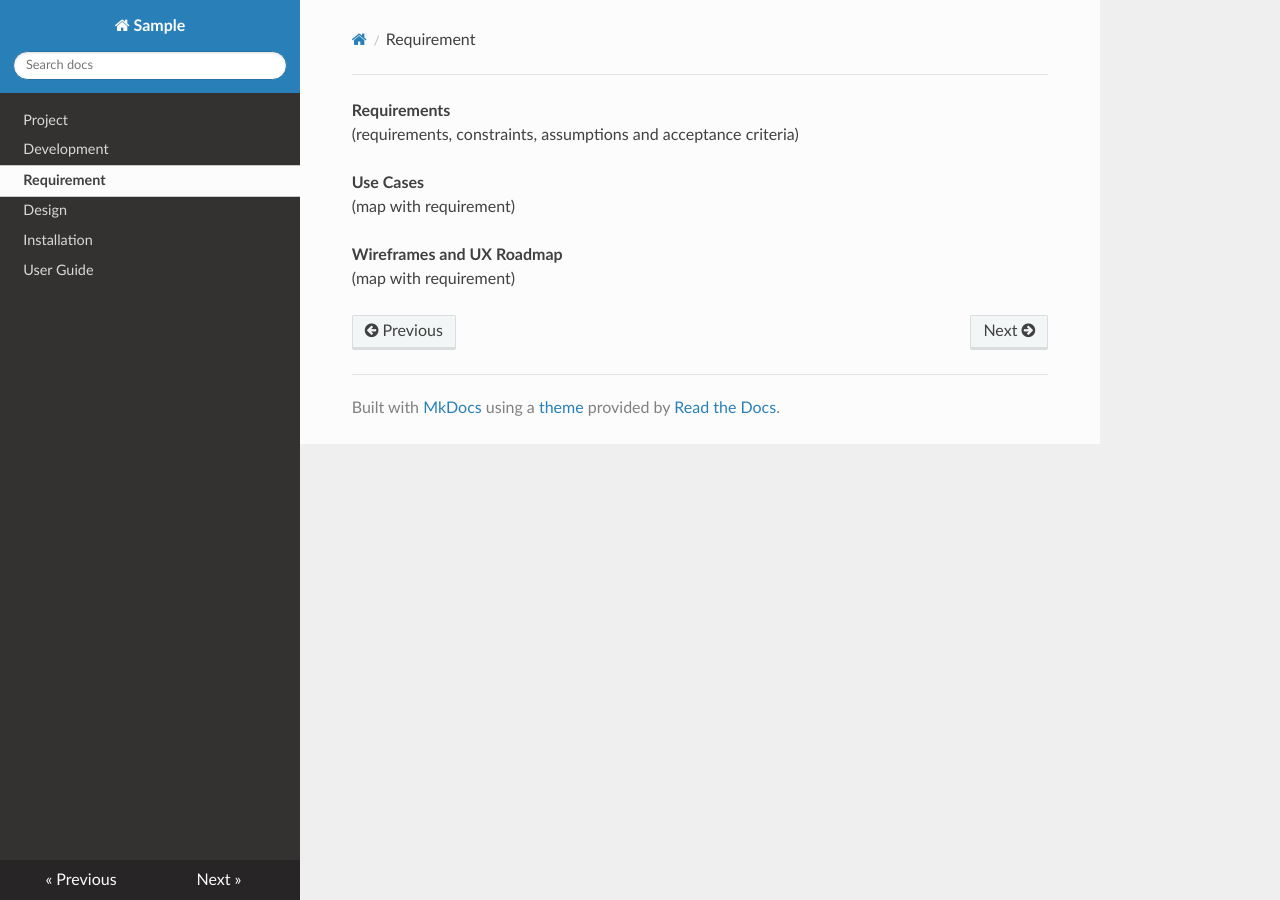
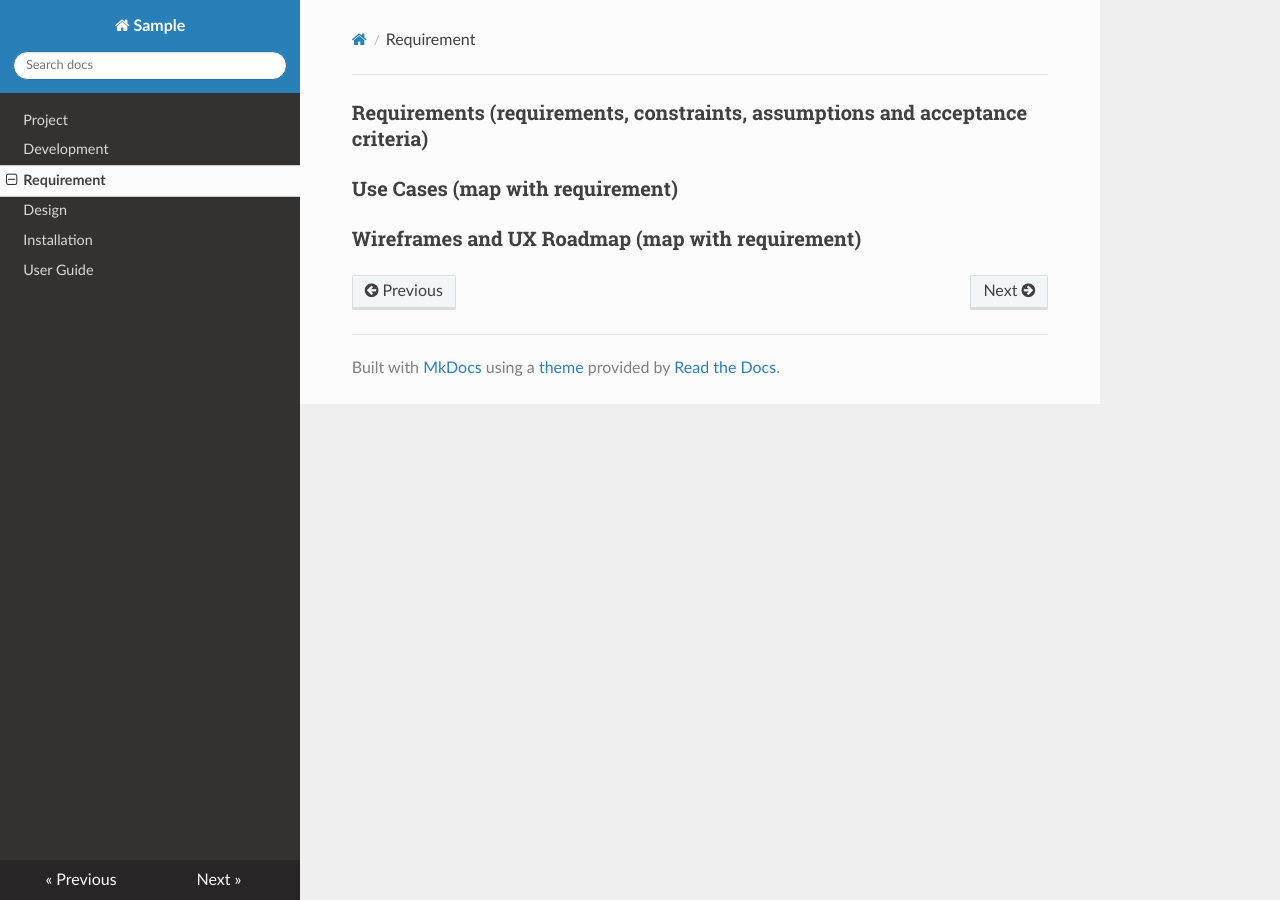
Before and after one commit to ctchik/Sample-Project, an MkDocs documentation site: the page built from docs/3-Requirement.md, in a window 1280 px wide. Built offline with MkDocs 1.6.1, drawn with Linux system fonts in a browser that asks for light colours; nearby versions of some CDN libraries.

```diff
--- a/docs/3-Requirement.md
+++ b/docs/3-Requirement.md
@@ -1,5 +1,5 @@
-**Requirements**<br/> (requirements, constraints, assumptions and acceptance criteria)
+### Requirements (requirements, constraints, assumptions and acceptance criteria)
 
-**Use Cases**<br/>(map with requirement)
+### Use Cases (map with requirement)
 
-**Wireframes and UX Roadmap**<br/>(map with requirement)
+### Wireframes and UX Roadmap (map with requirement)
```
